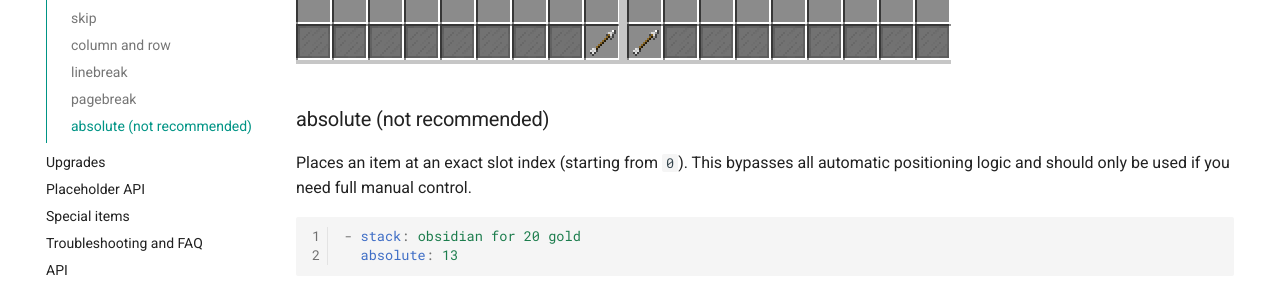
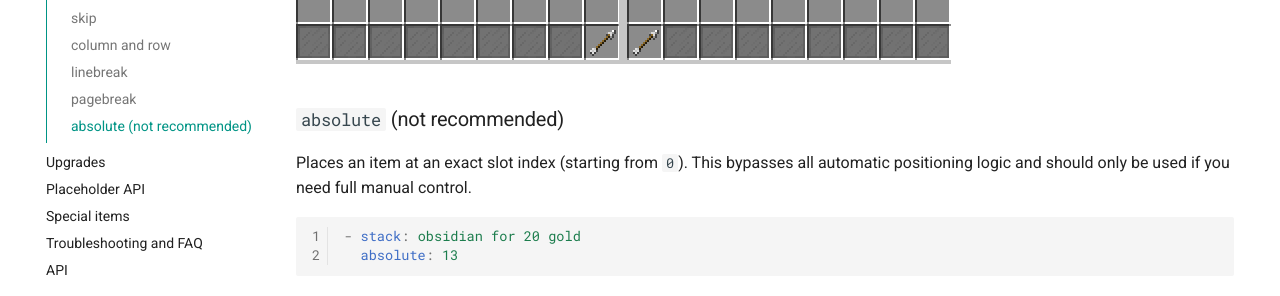
Before and after one commit to ScreamingSandals/BedWars, an MkDocs documentation site: the page built from docs/shop.md, in a window 1280 px wide and 900 px high, scrolled down 5720 px. Shown: the part 494-790 px from the top of the window. Built offline with MkDocs 1.6.1 and Material for MkDocs 9.7.7, drawn with Linux system fonts in a browser that asks for light colours; comment, search, counter and statistics services are not loaded; the version menu is left out.

```diff
--- a/docs/shop.md
+++ b/docs/shop.md
@@ -232,7 +232,7 @@ Like `linebreak`, `pagebreak` accepts three values:
 
 ![Showcase of pagebreak](assets/positioning/pagebreak-1.png)
 
-### absolute (not recommended)
+### `absolute` (not recommended)
 
 Places an item at an exact slot index (starting from `0`). This bypasses all automatic positioning logic and should only be used if you need full manual control.
 
```
